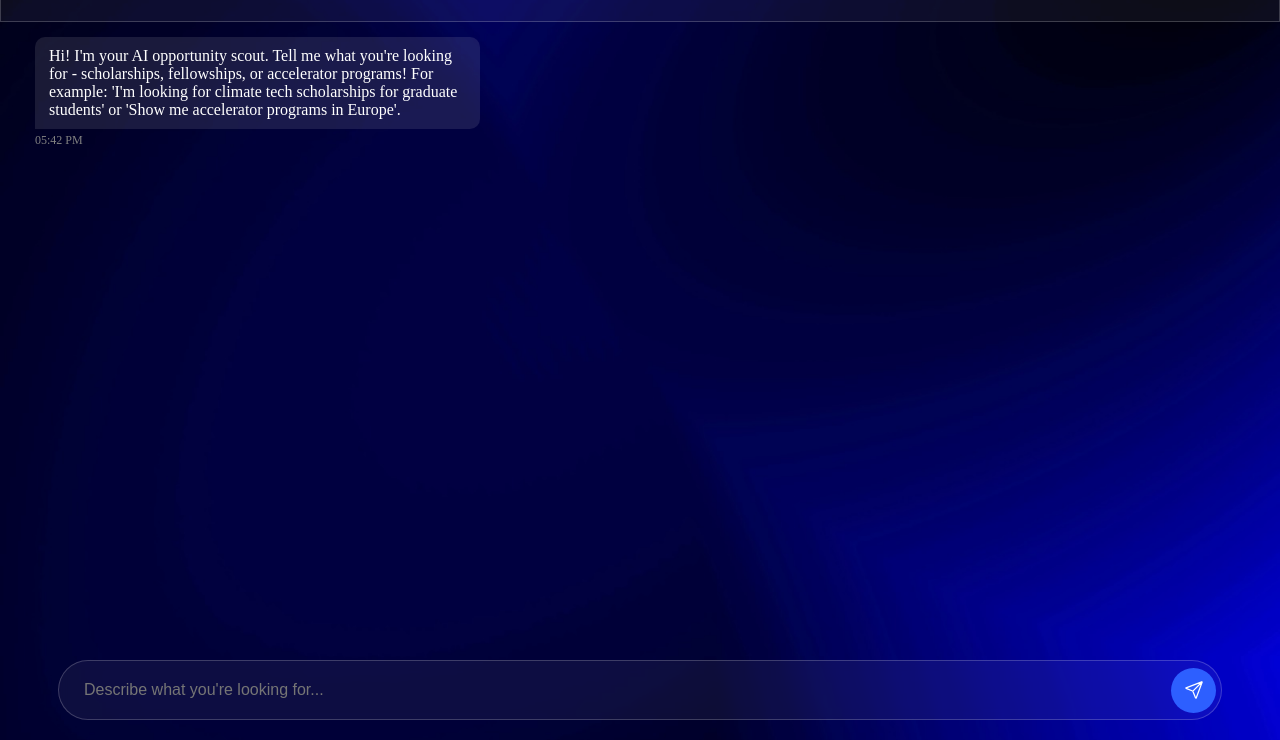
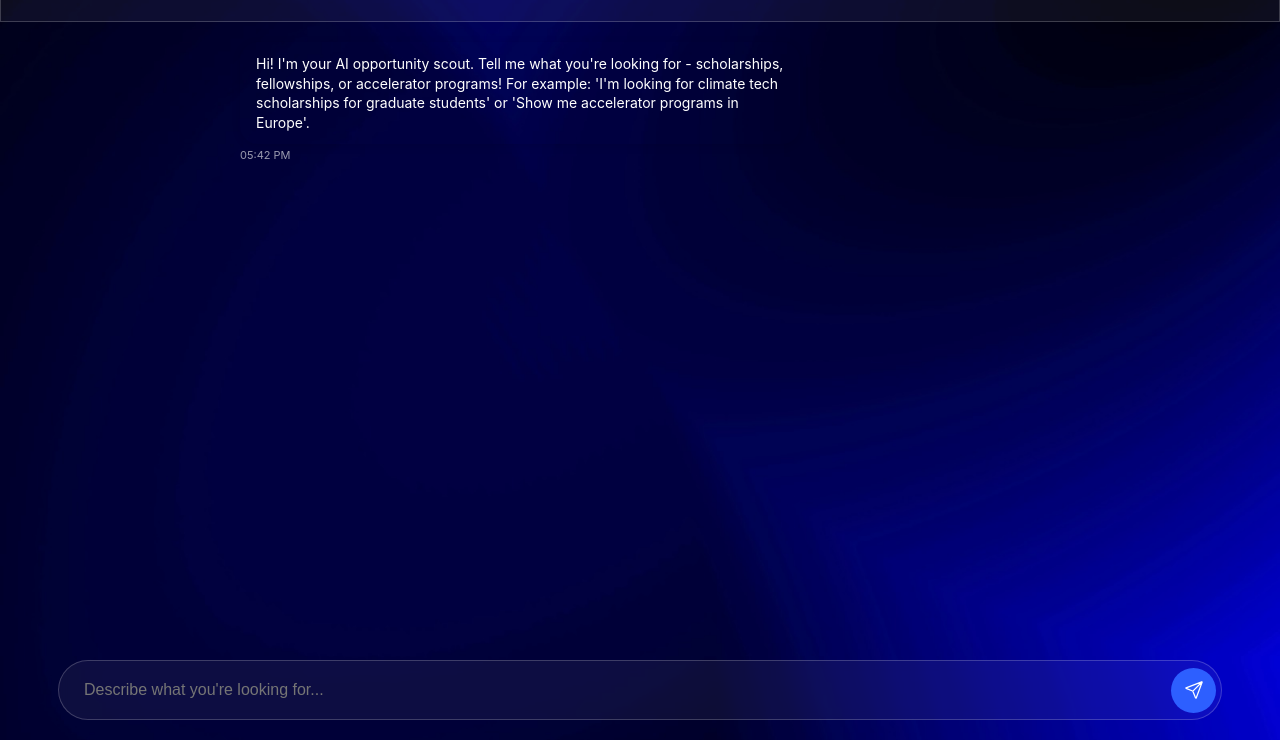
Before and after one commit to Giulia3112/AIpply-AI-Agent-Main, a plain HTML site: page frontend/index.html in a window 1280 px wide. Shown: the part 60-800 px from the top of the page. Drawn offline with nearby package versions, Linux system fonts and the light colour scheme.

Commit message:
Improve frontend: Add sans-serif font and real chat layout with bot on left, user on right

```diff
--- a/frontend/index.html
+++ b/frontend/index.html
@@ -26,23 +26,7 @@
   </div>
 
   <div class="chat-wrapper">
-
-    <div class="message-row-bot">
-      <div id="chat-container"></div>
-        <span id="time"></span>
-    </div>
-
-    <div class="message-row-user">
-      <div id="chat-container"></div>
-      <span id="time"></span>
-    </div>
-
-    <!--
-    <div class="chat-block">
-       <div id="chat-container"></div>
-       <span id="time"></span>
-    </div> -->
-
+    <div id="chat-container"></div>
   </div>
 
    <script src="script.js?v=3"></script>
--- a/frontend/style.css
+++ b/frontend/style.css
@@ -6,6 +6,7 @@ body {
     background-position: center;
     background-repeat: no-repeat;
     background-attachment: fixed;
+    font-family: -apple-system, BlinkMacSystemFont, 'Segoe UI', Roboto, Oxygen, Ubuntu, Cantarell, sans-serif;
 }
 
 
@@ -88,25 +89,27 @@ header {
 
 .chat-wrapper {
     display: flex;
-    align-items: flex-start;
-    margin-left: 20px;
-    gap: 10px;
+    flex-direction: column;
+    padding: 20px;
+    max-width: 800px;
+    margin: 0 auto;
+    height: calc(100vh - 200px);
+    overflow-y: auto;
+    gap: 15px;
 }
 
 #chat-container {
     display: flex;
     flex-direction: column;
-    gap: 10px;
-    padding: 15px;
-    border-radius: 10px;
-    color: white;
-    max-width: 100%;
+    gap: 15px;
+    width: 100%;
 }
 
 .message-row {
     display: flex;
     flex-direction: column;
-    max-width: 50%;
+    max-width: 70%;
+    margin-bottom: 10px;
 }
 
 .message-row-user {
@@ -120,34 +123,38 @@ header {
 }
 
 .chat-message {
-    background: rgba(255, 255, 255, 0.1);
-    padding: 10px 14px;
-    border-radius: 10px;
+    padding: 12px 16px;
+    border-radius: 18px;
     color: white;
     word-wrap: break-word;
+    font-size: 14px;
+    line-height: 1.4;
+    box-shadow: 0 2px 8px rgba(0, 0, 0, 0.1);
 }
 
-/* Mensagem do usuário (direita) */
+/* User message (right side) */
 .message-row-user .chat-message {
-  background: #2d5fff;   /* cor de fundo diferente */
-  align-self: flex-end;  /* joga pro lado direito */
-  border-bottom-right-radius: 0; /* detalhe no canto */
-  max-width: 50%;
+  background: #2d5fff;
+  border-bottom-right-radius: 4px;
+  margin-left: auto;
+  max-width: 100%;
   word-break: break-word;
   overflow-wrap: break-word;
   white-space: normal;
 }
 
-/* Mensagem do bot (esquerda) */
+/* Bot message (left side) */
 .message-row-bot .chat-message {
-  background: rgba(255, 255, 255, 0.1);
-  align-self: flex-start; /* lado esquerdo */
-  border-bottom-left-radius: 0;
-  max-width: 70%;
+  background: rgba(255, 255, 255, 0.15);
+  border-bottom-left-radius: 4px;
+  margin-right: auto;
+  max-width: 100%;
   word-wrap: break-word;
   overflow-wrap: break-word;
   white-space: normal;
   text-align: left;
+  backdrop-filter: blur(10px);
+  border: 1px solid rgba(255, 255, 255, 0.2);
 }
 
 /*
@@ -159,9 +166,10 @@ header {
 */
 
 .time {
-    color: gray;
+    color: rgba(255, 255, 255, 0.6);
     margin-top: 4px;
-    font-size: 12px;
+    font-size: 11px;
+    font-weight: 400;
 }
 
 .chat-section {
```
